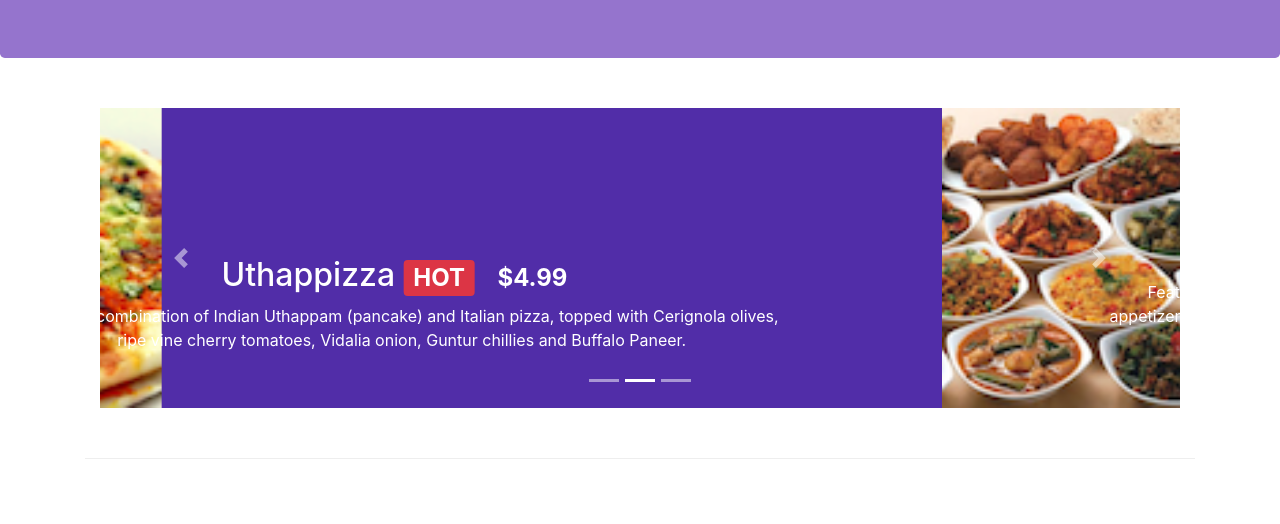
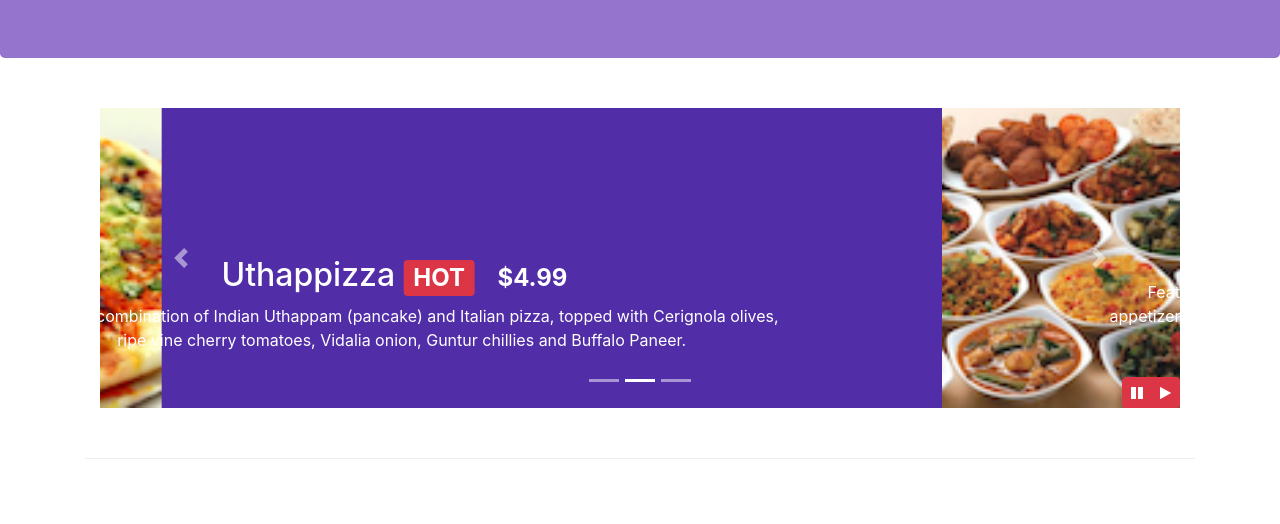
Before and after one commit to VanshikaJGJ1012/Front-End-Web-UI-Framworks-and-Bootstrap-and-Tools-Bootstrap-4, a website: page index.html in a window 1280 px wide. Shown: the part 276-800 px from the top of the page. Drawn offline with nearby package versions, Linux system fonts and the light colour scheme.

Commit message:
Bootstrap Jquery

```diff
--- a/CSS/styles.css
+++ b/CSS/styles.css
@@ -43,6 +43,12 @@
     left: 0;
     min-height: 300px;
 }
+#carouselButton{
+    right: 0px;
+    position:absolute;
+    bottom: 0px;
+
+}
 
 .address{
     font-size: 80%;
--- a/index.html
+++ b/index.html
@@ -211,6 +211,18 @@
                                 <a class="carousel-control-next" href="#mycarousel" role="button" data-slide="next">
                                     <span class="carousel-control-next-icon"></span>
                                 </a>
+                                <div class="btn-group" id="carouselButton">
+                                    <button class="btn btn-danger btn-sm" id="carousel-pause">
+                                    <span class="fa fa-pause"></span>
+                                    </button>
+
+
+                                    <button class="btn btn-danger btn-sm" id="carousel-play">
+                                        <span class="fa fa-play"></span>
+                                        </button>
+                                </div>
+
+
                             </div>
                         </div>
                     </div>
@@ -314,5 +326,18 @@
                     <script src="node_modules/tether/dist/js/tether.min.js"></script>
                     <script src="node_modules/bootstrap/dist/js/bootstrap.min.js"></script>
 
+
+                    <script>
+                        $(document).ready(function(){
+                            $('#mycarousel').carousel({interval:2000});
+                            $('#carousel-pause').click(function(){
+                                $('#mycarousal').carousal('pause');
+                            });
+                            $('#carousel-play').click(function(){
+                                $('#mycarousal').carousal('cycle');
+                            });
+                        });
+                    </script>
+
                 </body>
 </html>
```
